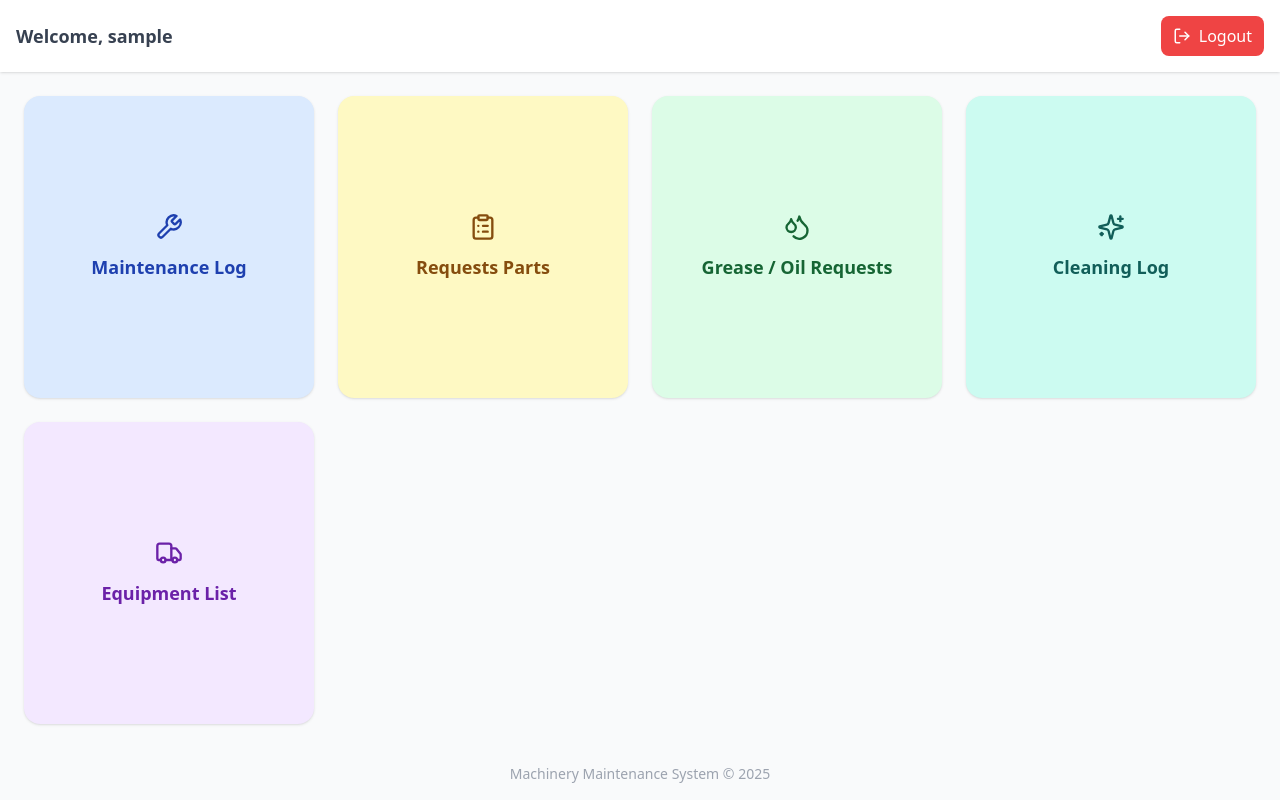
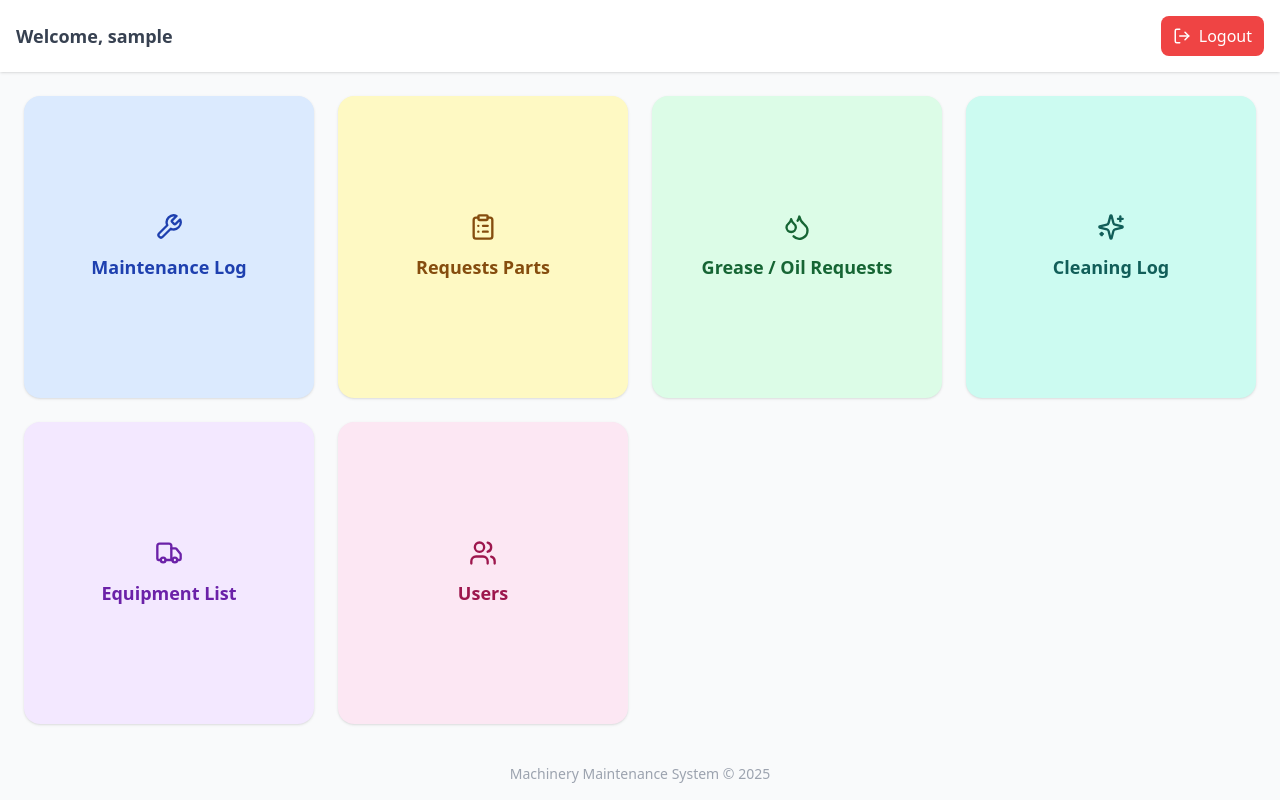
Before and after one commit to Vonamto/machinery-maintenance, a React (Vite) app in the folder frontend/: page /dashboard in a window 1280 px wide. Built offline with nearby package versions, Linux system fonts and the light colour scheme; sample sign-in values are in the browser's storage.

Commit message:
Update Dashboard.jsx add users

```diff
--- a/frontend/src/pages/Dashboard.jsx
+++ b/frontend/src/pages/Dashboard.jsx
@@ -1,7 +1,14 @@
 // frontend/src/pages/Dashboard.jsx
 import React, { useEffect, useState } from "react";
 import { useNavigate } from "react-router-dom";
-import { Wrench, ClipboardList, Droplets, Sparkles, Truck } from "lucide-react";
+import {
+  Wrench,
+  ClipboardList,
+  Droplets,
+  Sparkles,
+  Truck,
+  Users,
+} from "lucide-react";
 import Navbar from "../components/Navbar";
 
 export default function Dashboard() {
@@ -19,31 +26,37 @@ export default function Dashboard() {
       title: "Maintenance Log",
       color: "bg-blue-100 text-blue-800",
       icon: <Wrench size={28} />,
-      to: "/maintenance",
+      link: "/maintenance",
     },
     {
       title: "Requests Parts",
       color: "bg-yellow-100 text-yellow-800",
       icon: <ClipboardList size={28} />,
-      to: "/requests-parts",
+      link: "/requests-parts",
     },
     {
       title: "Grease / Oil Requests",
       color: "bg-green-100 text-green-800",
       icon: <Droplets size={28} />,
-      to: "/grease-oil",
+      link: "/grease-oil",
     },
     {
       title: "Cleaning Log",
       color: "bg-teal-100 text-teal-800",
       icon: <Sparkles size={28} />,
-      to: "/cleaning",
+      link: "/cleaning",
     },
     {
       title: "Equipment List",
       color: "bg-purple-100 text-purple-800",
       icon: <Truck size={28} />,
-      to: "/equipment",
+      link: "/equipment",
+    },
+    {
+      title: "Users",
+      color: "bg-pink-100 text-pink-800",
+      icon: <Users size={28} />,
+      link: "/users",
     },
   ];
 
@@ -57,11 +70,8 @@ export default function Dashboard() {
         {cards.map((card) => (
           <div
             key={card.title}
-            role="button"
-            tabIndex={0}
-            onClick={() => navigate(card.to)}
-            onKeyDown={(e) => (e.key === "Enter" ? navigate(card.to) : null)}
             className={`${card.color} rounded-2xl shadow hover:shadow-lg transition cursor-pointer p-6 flex flex-col items-center justify-center text-center`}
+            onClick={() => navigate(card.link)}
           >
             <div className="mb-3">{card.icon}</div>
             <h2 className="text-lg font-semibold">{card.title}</h2>
```
